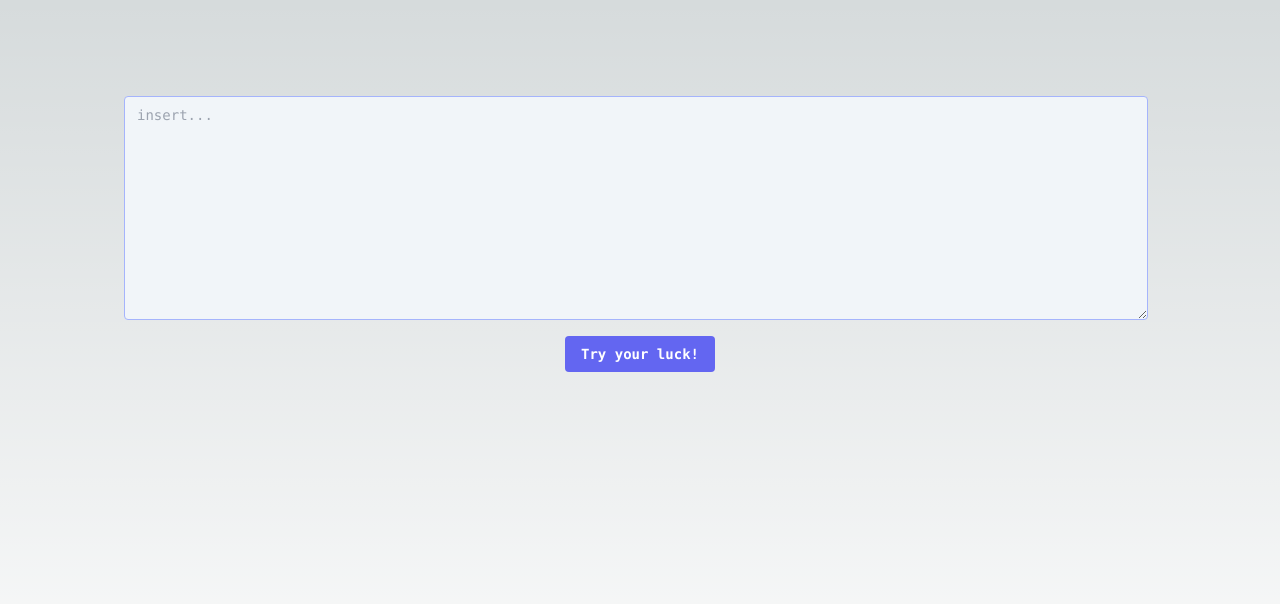
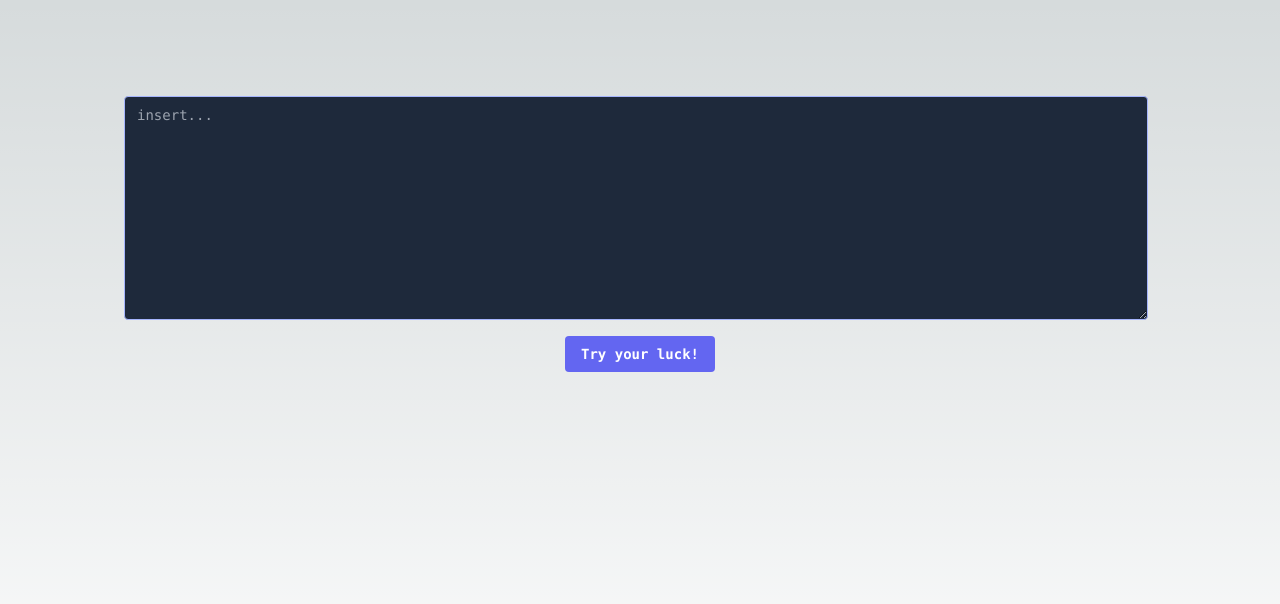
Before and after one commit to KlavsKalnins/beetquest, a Next.js app: page / in a window 1280 px wide. Shown: the top 604 px of the page. Built offline with nearby package versions, Linux system fonts and the light colour scheme.

Commit message:
input field color

```diff
--- a/pages/index.tsx
+++ b/pages/index.tsx
@@ -49,7 +49,7 @@ export default function Home() {
               value={inputValue}
               onChange={(e) => setInputValue(e.target.value)}
               placeholder="insert..."
-              className="w-full h-56 border border-indigo-300 rounded px-3 py-2 mr-2 text-black bg-slate-100"
+              className="w-full h-56 border border-indigo-300 rounded px-3 py-2 mr-2 text-white bg-slate-800"
               autoComplete="off"
             />
             <button
```
